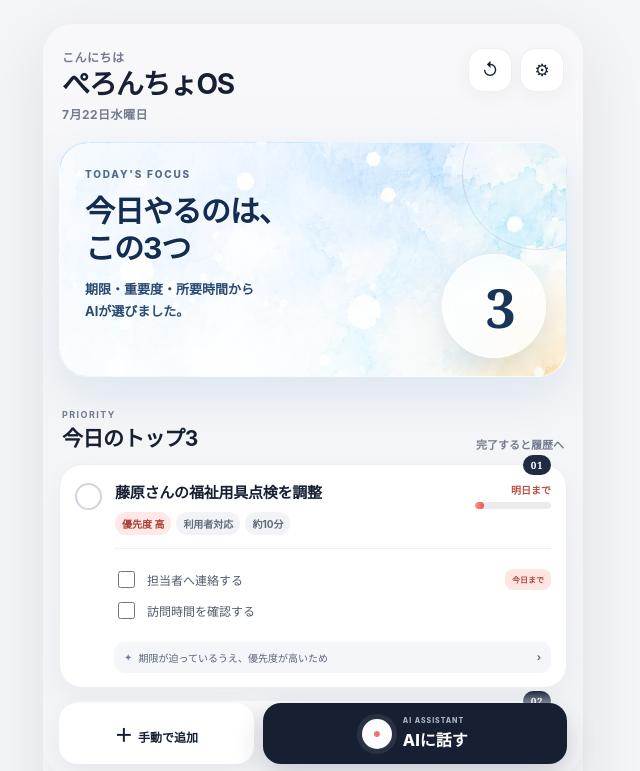
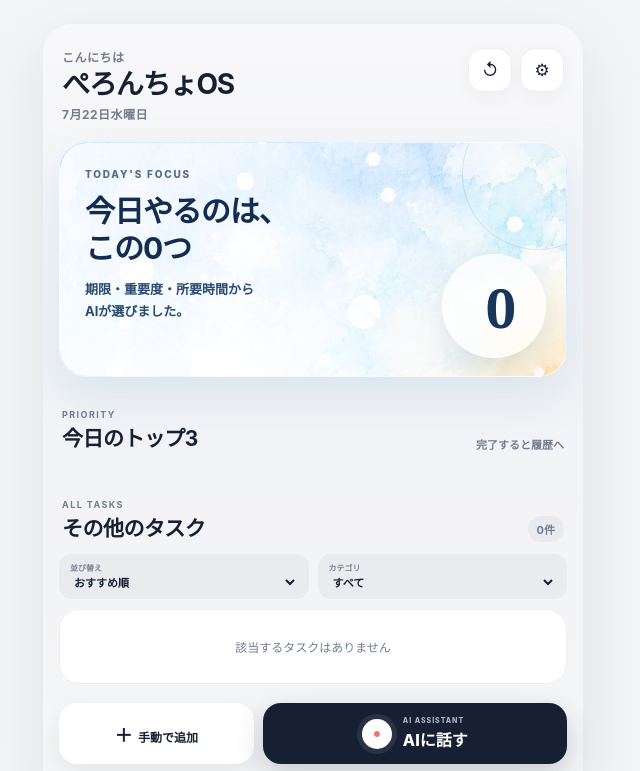
Before and after one commit to peloncho1011/peroncho, a Next.js app: page / in a window 1280 px wide. Shown: the top 771 px of the page, without its empty margins (327-967 px from the left). Built offline with nearby package versions, Linux system fonts and the light colour scheme.

Commit message:
デモタスクを削除し、STORAGE_KEYをv2に変更

```diff
--- a/app/page.tsx
+++ b/app/page.tsx
@@ -29,103 +29,11 @@ type Task = {
   note?: string;
 };
 
-const STORAGE_KEY = "peroncho-os-data-v1";
+const STORAGE_KEY = "peroncho-os-data-v2";
 
-const initialTasks: Task[] = [
-  {
-    id: 1,
-    title: "営業会議の議事録を作る",
-    due: "今日まで",
-    dueTone: "urgent",
-    dueProgress: 4,
-    priority: "高",
-    category: "仕事",
-    minutes: 40,
-    reason: "今日が期限で、優先度が高いため",
-    subtasks: [
-      { id: 11, title: "会議内容を整理する", completed: true },
-      { id: 12, title: "議事録の初稿を作る", completed: false, due: "明日まで", dueTone: "urgent", dueProgress: 12 },
-    ],
-  },
-  {
-    id: 2,
-    title: "藤原さんの福祉用具点検を調整",
-    due: "明日まで",
-    dueTone: "urgent",
-    dueProgress: 12,
-    priority: "高",
-    category: "利用者対応",
-    minutes: 10,
-    reason: "期限が近く、短時間で完了できるため",
-    subtasks: [
-      { id: 21, title: "担当者へ連絡する", completed: false, due: "今日まで", dueTone: "urgent", dueProgress: 4 },
-      { id: 22, title: "訪問時間を確認する", completed: false },
-    ],
-  },
-  {
-    id: 3,
-    title: "ケアマネ営業先リストを更新",
-    due: "あと3日",
-    dueTone: "soon",
-    dueProgress: 30,
-    priority: "中",
-    category: "営業",
-    minutes: 25,
-    reason: "今週中の営業準備を進めるため",
-    subtasks: [
-      { id: 31, title: "新規候補を追加する", completed: false },
-      { id: 32, title: "既存のつながりを確認する", completed: false },
-    ],
-  },
-  {
-    id: 4,
-    title: "訪問予定表を確認する",
-    due: "あと5日",
-    dueTone: "soon",
-    dueProgress: 50,
-    priority: "中",
-    category: "仕事",
-    minutes: 15,
-    subtasks: [],
-  },
-  {
-    id: 5,
-    title: "週末の買い物リストを作る",
-    due: "あと8日",
-    dueTone: "safe",
-    dueProgress: 80,
-    priority: "低",
-    category: "生活",
-    minutes: 10,
-    subtasks: [],
-  },
-  {
-    id: 6,
-    title: "新しいAIツールを試す",
-    due: "期限なし",
-    dueTone: "none",
-    dueProgress: null,
-    priority: "低",
-    category: "個人",
-    minutes: 30,
-    subtasks: [],
-  },
-];
+const initialTasks: Task[] = [];
 
-const oldHistory: Task[] = [
-  {
-    id: 91,
-    title: "7月の訪問件数を集計する",
-    due: "完了",
-    dueTone: "none",
-    dueProgress: null,
-    priority: "中",
-    category: "仕事",
-    minutes: 20,
-    subtasks: [],
-    completedAt: "7月19日 17:45",
-  },
-];
+const oldHistory: Task[] = [];
 
 type Sheet = "none" | "detail" | "manual" | "ai" | "confirm" | "history" | "settings" | "warning" | "delete";
 
```
